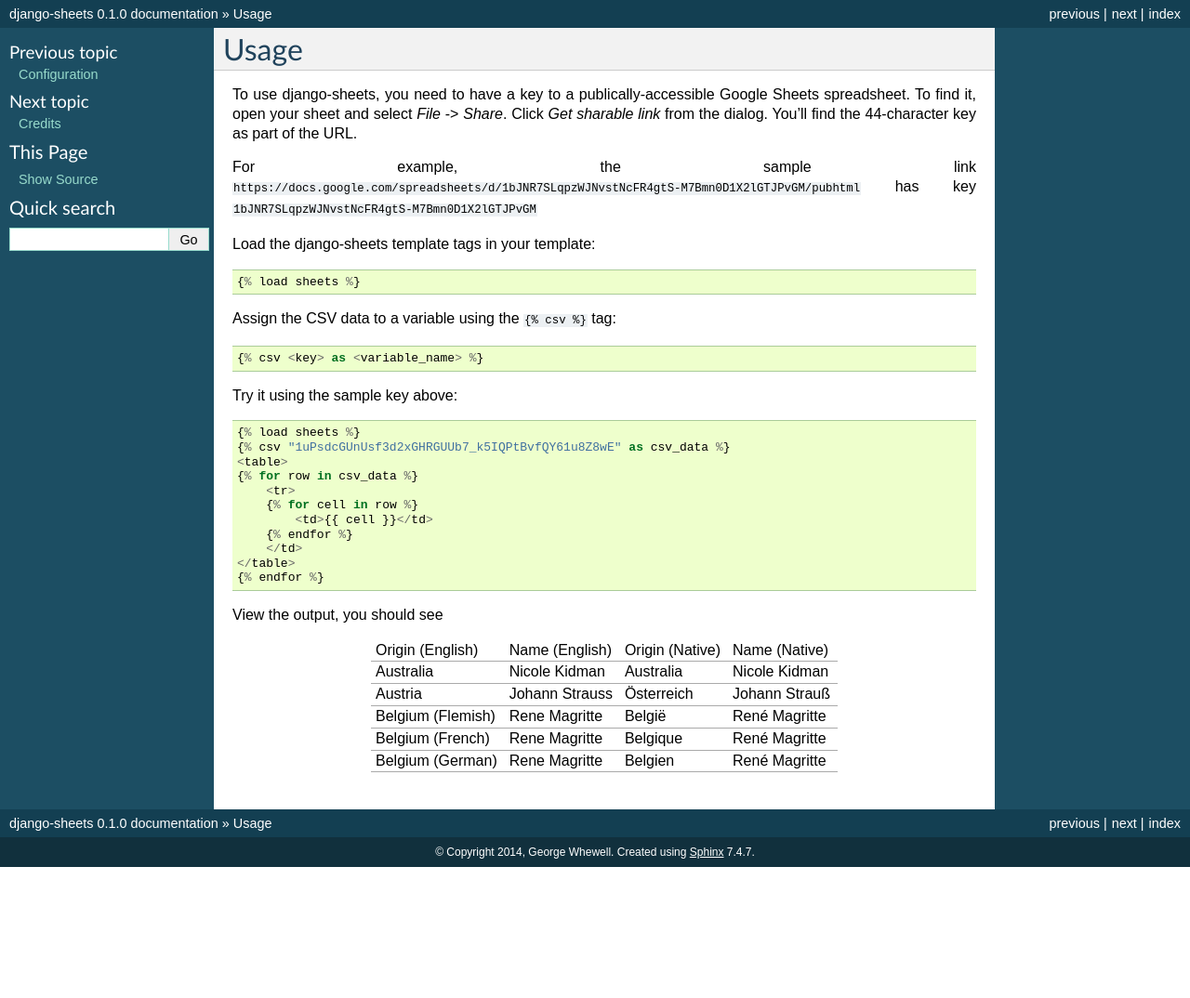
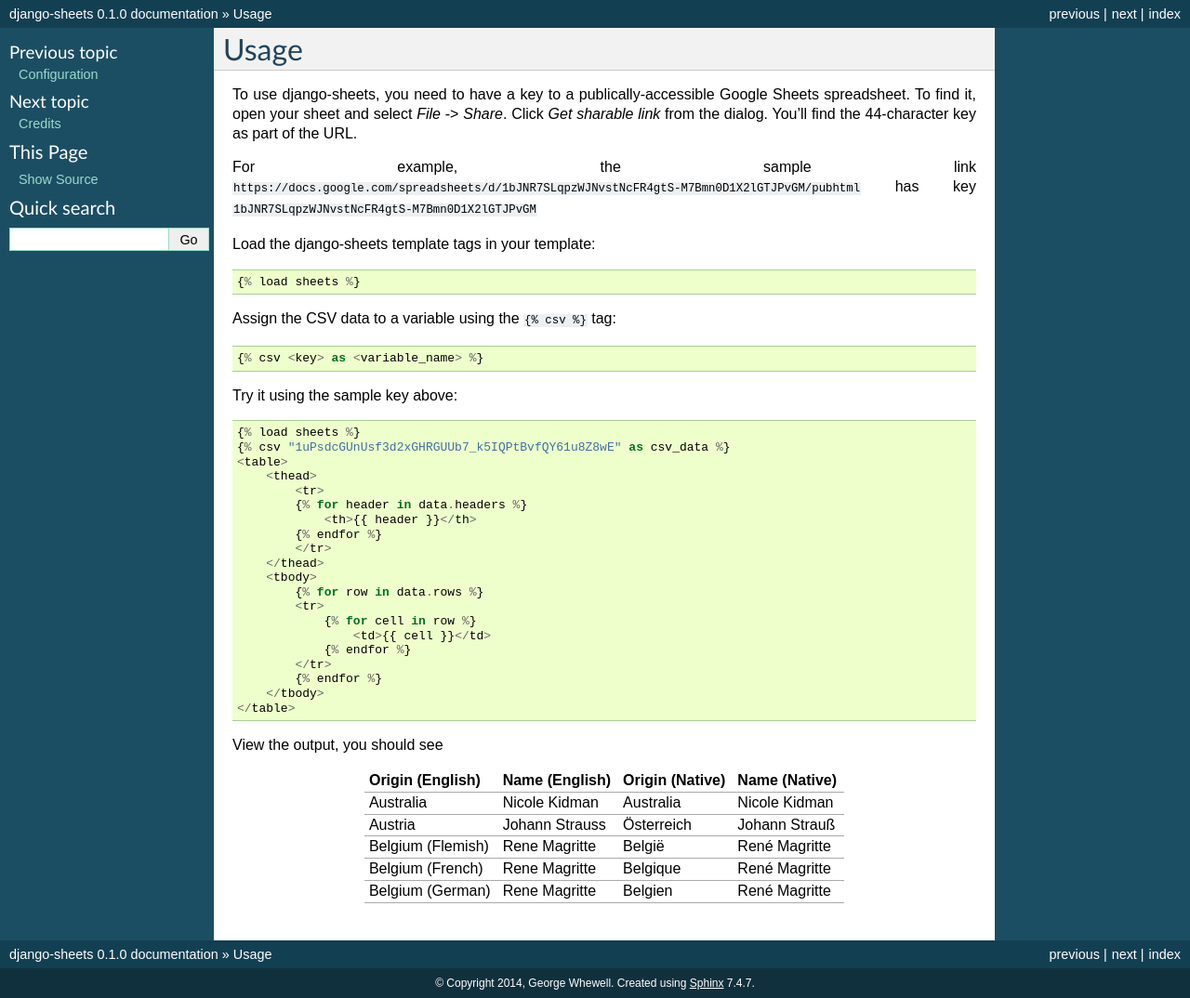
Before and after one commit to georgewhewell/django-sheets, a Sphinx documentation site: the page built from docs/usage.rst, in a window 1280 px wide. Shown: the whole page at 93% size. Built offline with Sphinx 7.4.7, drawn with Linux system fonts in a browser that asks for light colours; before the commit the page ends 933 px from its top, so only the background shows below that.

Commit message:
add .headers and .rows documentation

```diff
--- a/docs/usage.rst
+++ b/docs/usage.rst
@@ -24,22 +24,32 @@ Try it using the sample key above::
     {% load sheets %}
     {% csv "1uPsdcGUnUsf3d2xGHRGUUb7_k5IQPtBvfQY61u8Z8wE" as csv_data %}
     <table>
-    {% for row in csv_data %}
-        <tr>
-        {% for cell in row %}
-            <td>{{ cell }}</td>
-        {% endfor %}
-        </td>
+        <thead>
+            <tr>
+            {% for header in data.headers %}
+                <th>{{ header }}</th>
+            {% endfor %}
+            </tr>
+        </thead>
+        <tbody>
+            {% for row in data.rows %}
+            <tr>
+                {% for cell in row %}
+                    <td>{{ cell }}</td>
+                {% endfor %}
+            </tr>
+            {% endfor %}
+        </tbody>
     </table>
-    {% endfor %}
+
 
 View the output, you should see
 
-=================================  =======================  ===============  =======================
-Origin (English)                   Name (English)           Origin (Native)  Name (Native)
-Australia                          Nicole Kidman            Australia        Nicole Kidman
-Austria                            Johann Strauss           Österreich       Johann Strauß
-Belgium (Flemish)                  Rene Magritte            België           René Magritte
-Belgium (French)                   Rene Magritte            Belgique         René Magritte
-Belgium (German)                   Rene Magritte            Belgien          René Magritte
-=================================  =======================  ===============  =======================
+=================================  =======================  ====================  =======================
+**Origin (English)**               **Name (English)**       **Origin (Native)**   **Name (Native)**
+Australia                          Nicole Kidman            Australia             Nicole Kidman
+Austria                            Johann Strauss           Österreich            Johann Strauß
+Belgium (Flemish)                  Rene Magritte            België                René Magritte
+Belgium (French)                   Rene Magritte            Belgique              René Magritte
+Belgium (German)                   Rene Magritte            Belgien               René Magritte
+=================================  =======================  ====================  =======================
```
Also changed, not shown: 2 other files.
